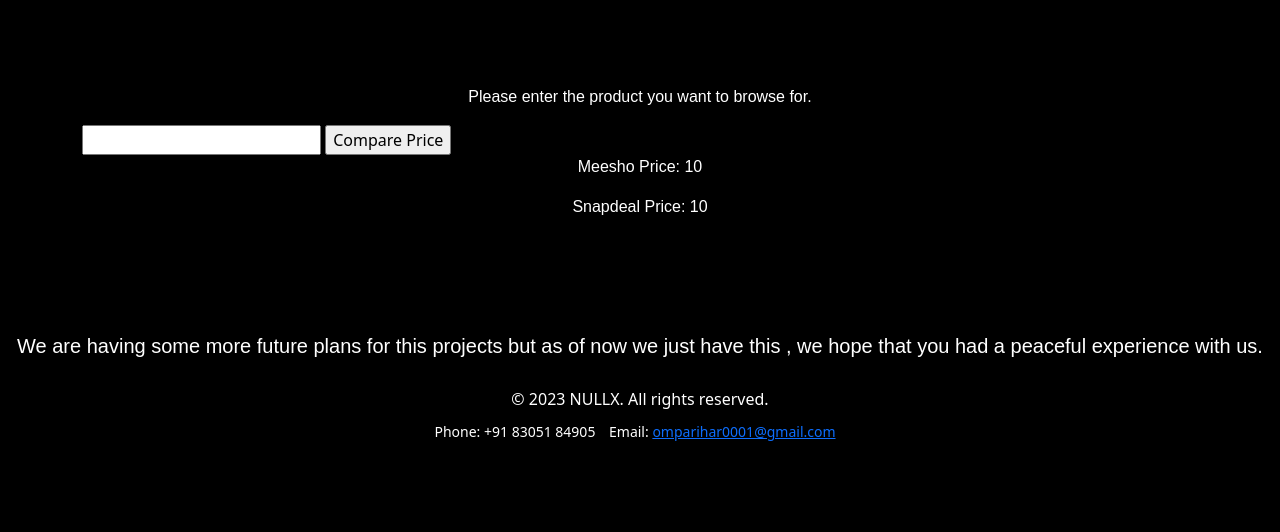
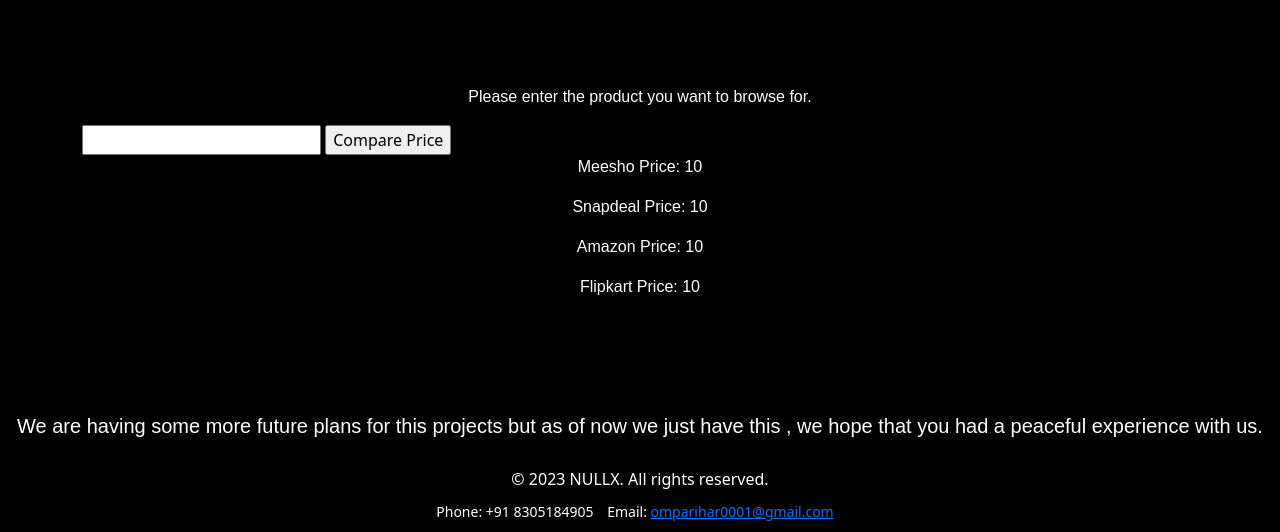
Before and after one commit to salvatoreOm/NULLX, a Flask app: template templates/home.html in a window 1280 px wide. Shown: the part 1034-1566 px from the top of the page. Before the commit the page ends 1475 px from the top, so only its background shows below. Run offline with Flask 3, Linux system fonts and the light colour scheme; the template is opened without the code that fills it: most values are stand-ins (such as "Sample title", 1, 10 or a date in 2020).

Commit message:
Increased the number of websites for comparison.

```diff
--- a/app.py
+++ b/app.py
@@ -4,8 +4,9 @@
 
 app = Flask(__name__)
 
+# My price comparison functions
 
-# My price comparison functions
+
 def get_meesho_price(product_name):
   url = f'https://www2.hm.com/search?keyword={product_name.replace(" ", "-")}'
   headers = {
@@ -13,6 +14,7 @@
                      'AppleWebKit/537.36 (KHTML, like Gecko) '
                      'Chrome/109.0.0.0 Safari/537.36'),
   }
+
   response = requests.get(url, headers=headers)
   soup = BeautifulSoup(response.text, 'html.parser')
   price = soup.find('span', {'class': 'pdp-price'})
@@ -26,9 +28,38 @@
                      'AppleWebKit/537.36 (KHTML, like Gecko) '
                      'Chrome/109.0.0.0 Safari/537.36'),
   }
+
   response = requests.get(url, headers=headers)
   soup = BeautifulSoup(response.text, 'html.parser')
   price = soup.find('span', {'class': 'lfloat product-price'})
+  return price.text.strip() if price else 'N/A'
+
+
+def get_amazon_price(product_name):
+  url = f'https://www.amazon.com/s?k={product_name.replace(" ", "+")}'
+  headers = {
+      'User-Agent': ('Mozilla/5.0 (Windows NT 10.0; Win64; x64) '
+                     'AppleWebKit/537.36 (KHTML, like Gecko) '
+                     'Chrome/109.0.0.0 Safari/537.36'),
+  }
+
+  response = requests.get(url, headers=headers)
+  soup = BeautifulSoup(response.text, 'html.parser')
+  price = soup.find('span', {'class': 'a-price-whole'})
+  return price.text.strip() if price else 'N/A'
+
+
+def get_flipkart_price(product_name):
+  url = f'https://www.flipkart.com/search?q={product_name.replace(" ", "+")}'
+  headers = {
+      'User-Agent': ('Mozilla/5.0 (Windows NT 10.0; Win64; x64) '
+                     'AppleWebKit/537.36 (KHTML, like Gecko) '
+                     'Chrome/109.0.0.0 Safari/537.36'),
+  }
+
+  response = requests.get(url, headers=headers)
+  soup = BeautifulSoup(response.text, 'html.parser')
+  price = soup.find('div', {'class': '_30jeq3'})
   return price.text.strip() if price else 'N/A'
 
 
@@ -36,15 +67,21 @@
 def price_comparison():
   meesho_price = None
   snapdeal_price = None
+  amazon_price = None
+  flipkart_price = None
 
   if request.method == 'POST':
     product_name = request.form.get('product_name')
     meesho_price = get_meesho_price(product_name)
     snapdeal_price = get_snapdeal_price(product_name)
+    amazon_price = get_amazon_price(product_name)
+    flipkart_price = get_flipkart_price(product_name)
 
   return render_template('home.html',
                          meesho_price=meesho_price,
-                         snapdeal_price=snapdeal_price)
+                         snapdeal_price=snapdeal_price,
+                         amazon_price=amazon_price,
+                         flipkart_price=flipkart_price)
 
 
 if __name__ == '__main__':
--- a/templates/home.html
+++ b/templates/home.html
@@ -3,7 +3,9 @@
 <head>
    <meta charset="utf-8">
    <meta name="viewport" content="width=device-width, initial-scale=1">
+
    <title>NULLX</title>
+
    <link href="https://cdn.jsdelivr.net/npm/bootstrap@5.3.2/dist/css/bootstrap.min.css" rel="stylesheet" integrity="sha384-T3c6CoIi6uLrA9TneNEoa7RxnatzjcDSCmG1MXxSR1GAsXEV/Dwwykc2MPK8M2HN" crossorigin="anonymous">
    <style>
      body {
@@ -14,10 +16,12 @@
       text-align : center;
       font-family : Arial;
     }
+
      input {
        width = "2000px";
        text-align = center;
      }
+
      footer {
          background-color: black;
          color: #fff;
@@ -71,6 +75,12 @@
     {% if snapdeal_price %}
         <p>Snapdeal Price: {{ snapdeal_price }}</p>
     {% endif %}
+  {% if amazon_price %}
+      <p>Amazon Price: {{ amazon_price }}</p>
+  {% endif %}
+  {% if flipkart_price %}
+      <p>Flipkart Price: {{ flipkart_price }}</p>
+  {% endif %}
   <br>
   <br>
   <br>
@@ -82,8 +92,10 @@
           &copy; 2023 NULLX. All rights reserved.
       </div>
       <div class="contact-info">
-          <span class="phone">Phone: +91 83051 84905</span>
-          <span class="email">Email: <a href="mailto:omparihar0001@gmail.com">omparihar0001@gmail.com</a></span>
+          <span class="phone">Phone: +91 8305184905</span>
+          <span class="email">Email: <a href="mailto:omparihar0001@gmail.com">omparihar0001@gmail.com</a>
+</span>
+
       </div>
   </footer>
 
```
